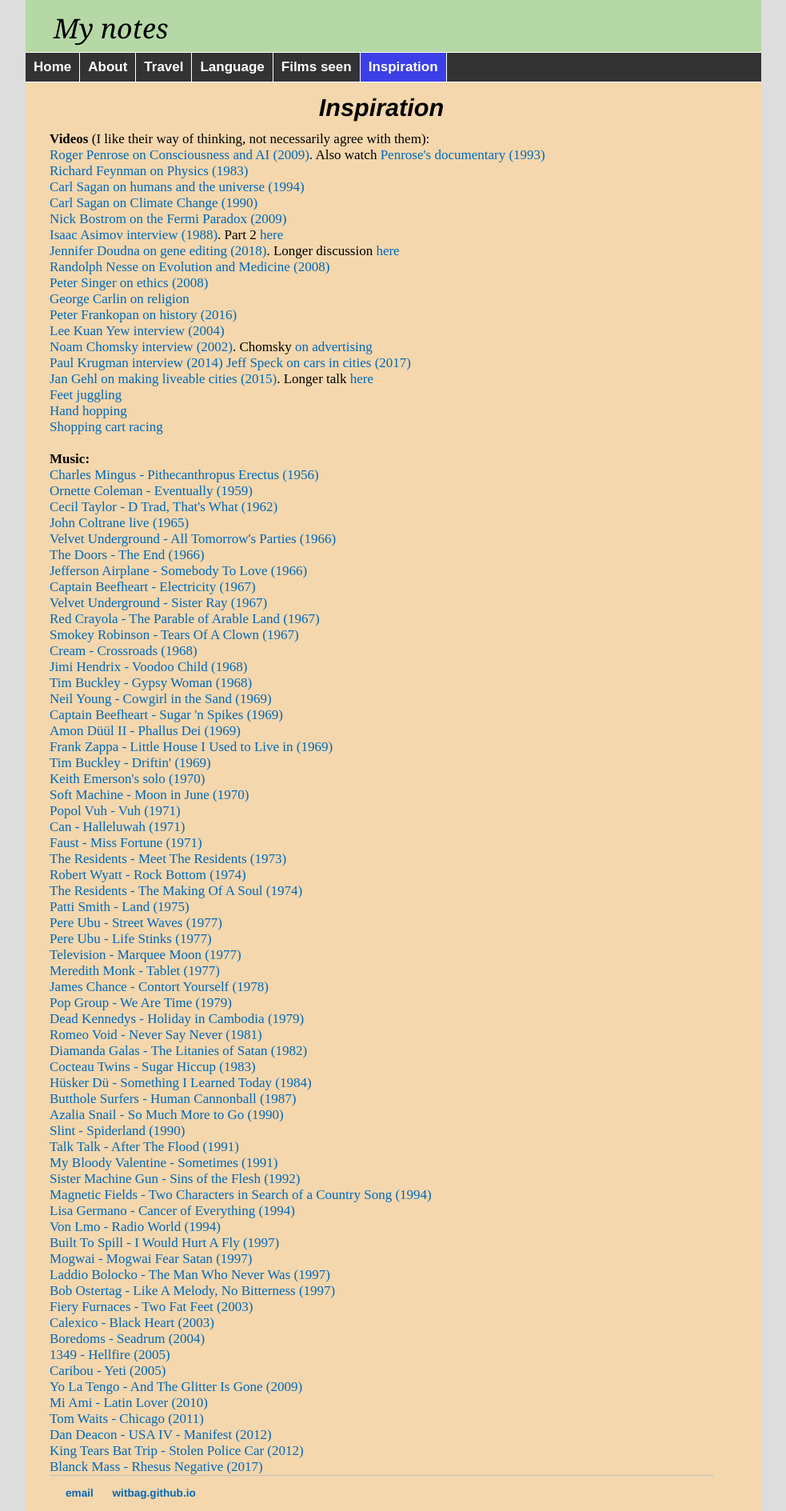
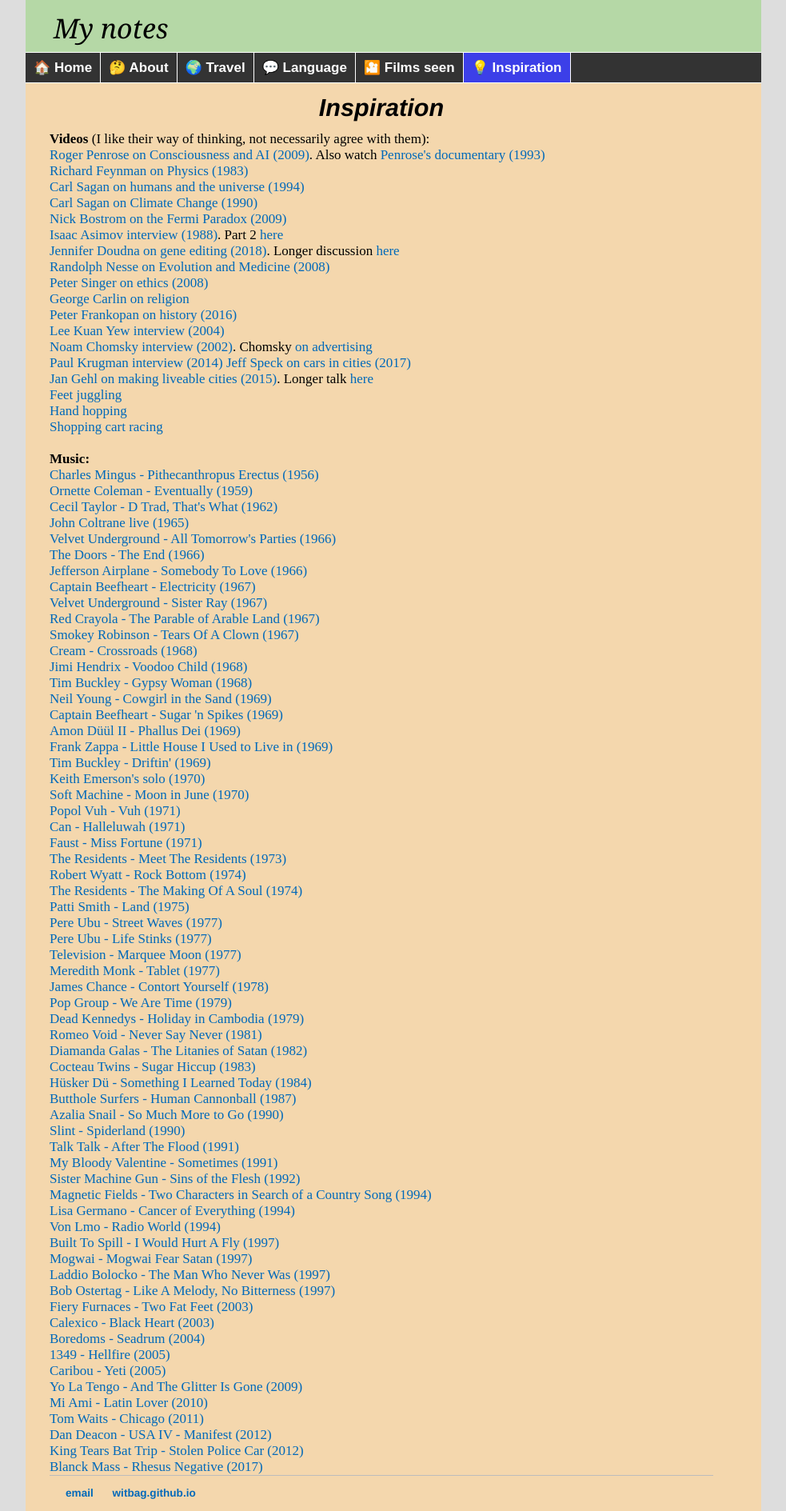
Before and after one commit to witbag/witbag.github.io, a Jekyll site: the page built from inspiration/index.html, in a window 1280 px wide. Shown: the whole page at 80% size, without its empty margins (148-1131 px from the left). Built offline with Jekyll 4.4.1, drawn with Linux system fonts in a browser that asks for light colours.

Commit message:
Update inspiration.html

```diff
--- a/_layouts/inspiration.html
+++ b/_layouts/inspiration.html
@@ -3,12 +3,12 @@
 ---
 
 <ul class="solidblockmenu">
-<li><a href="/">Home</a></li>
-<li><a href="/about">About</a></li>
-<li><a href="/travel">Travel</a></li>
-<li><a href="/lang">Language</a></li>
-<li><a href="/likes">Films seen</a></li>
-<li><a href="/inspiration" class="current">Inspiration</a></li>
+<li><a href="/">🏠 Home</a></li>
+<li><a href="/about">🤔 About</a></li>
+<li><a href="/travel">🌍 Travel</a></li>
+<li><a href="/lang">💬 Language</a></li>
+<li><a href="/likes">🎦 Films seen</a></li>
+<li><a href="/inspiration" class="current">💡 Inspiration</a></li>
 </ul>
 
 <div class="inspiration">
```
